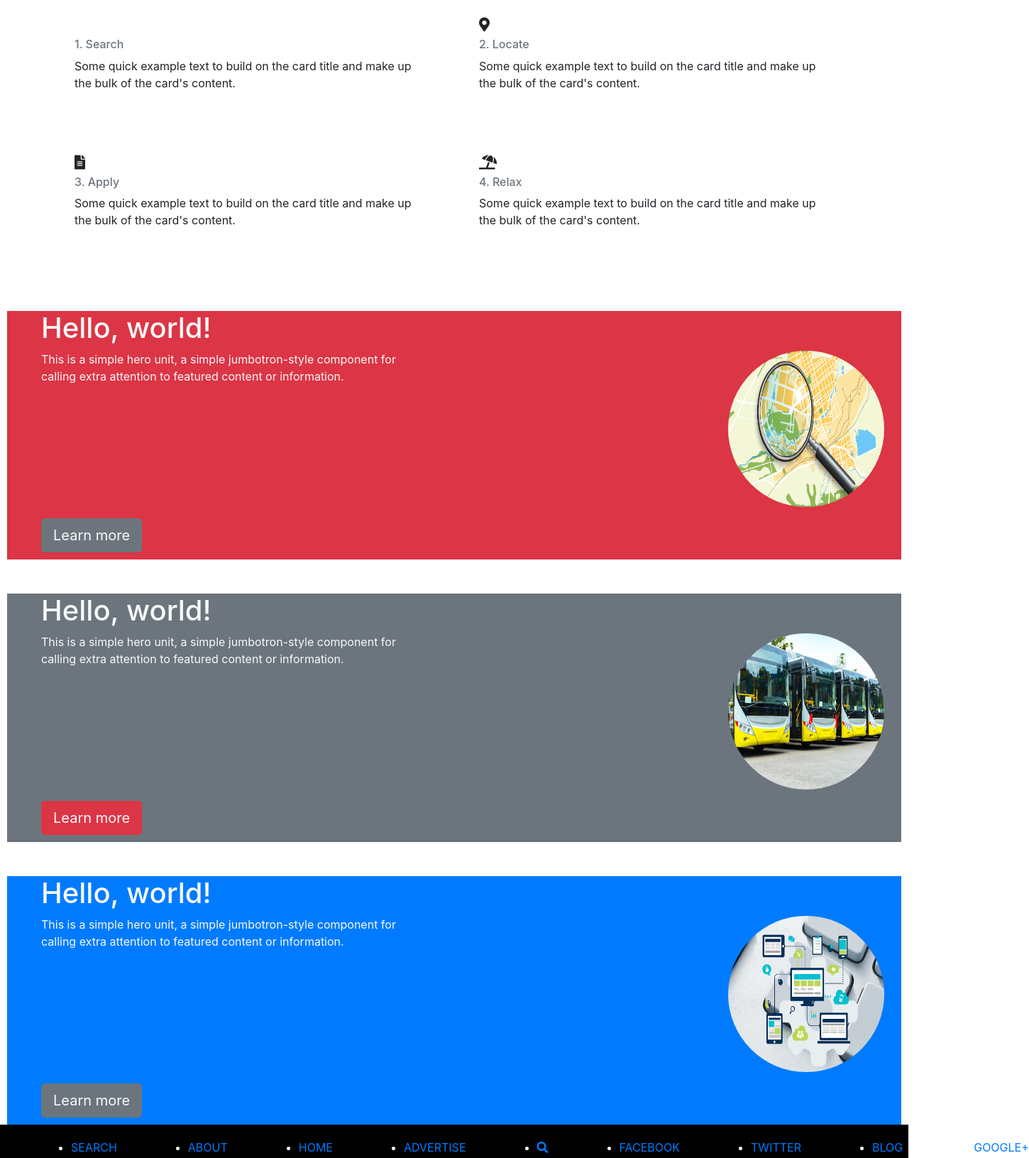
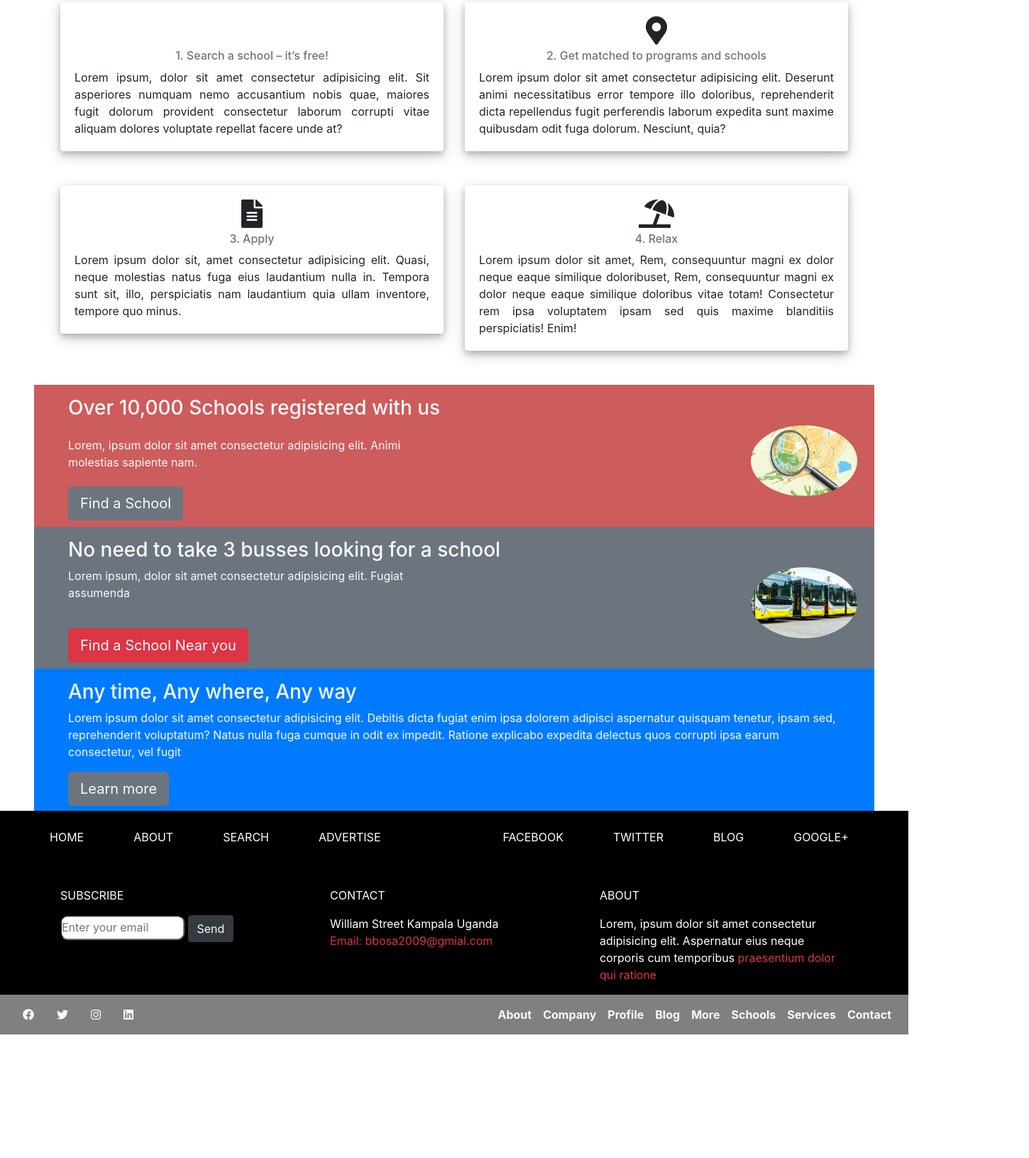
Before and after one commit to bmuhamood/Potashule-Solo-Project, a plain HTML site: page index.html in a window 1280 px wide. Shown: the part 623-2254 px from the top of the page at 71% size, 1450 px wide, since content can reach past the window. After the commit the page ends 2080 px from the top, so only its background shows below. Drawn offline with nearby package versions, Linux system fonts and the light colour scheme.

Commit message:
Added required CSS for structuring the page

```diff
--- a/index.html
+++ b/index.html
@@ -61,18 +61,18 @@
                 <div class="col-6 mt-5">
                     <div class="card border-0">
                         <div class="card-body">
-                          <h5 class="card-title"><i class="far fa-search"></i></h5>
-                          <h6 class="card-subtitle mb-2 text-muted">1. Search</h6>
-                          <p class="card-text">Some quick example text to build on the card title and make up the bulk of the card's content.</p>
+                          <h5 class="card-title text-center"><i class="far fa-search fa-2x"></i></h5>
+                          <h6 class="card-subtitle mb-2 text-muted text-center">1. Search a school – it’s free!</h6>
+                          <p class="card-text text-justify">Lorem ipsum, dolor sit amet consectetur adipisicing elit. Sit asperiores numquam nemo accusantium nobis quae, maiores fugit dolorum provident consectetur laborum corrupti vitae aliquam dolores voluptate repellat facere unde at?</p>
                         </div>
                       </div>
                 </div>
                 <div class="col-6 mt-5">
                     <div class="card border-0">
                         <div class="card-body">
-                          <h5 class="card-title"><i class="fas fa-map-marker-alt"></i></h5>
-                          <h6 class="card-subtitle mb-2 text-muted">2. Locate</h6>
-                          <p class="card-text">Some quick example text to build on the card title and make up the bulk of the card's content.</p>
+                          <h5 class="card-title text-center"><i class="fas fa-map-marker-alt fa-2x"></i></h5>
+                          <h6 class="card-subtitle mb-2 text-muted text-center">2. Get matched to programs and schools</h6>
+                          <p class="card-text text-justify">Lorem ipsum dolor sit amet consectetur adipisicing elit. Deserunt animi necessitatibus error tempore illo doloribus, reprehenderit dicta repellendus fugit perferendis laborum expedita sunt maxime quibusdam odit fuga dolorum. Nesciunt, quia?</p>
                         </div>
                       </div>
                 </div>
@@ -83,55 +83,56 @@
                 <div class="col-6 mt-5">
                     <div class="card border-0">
                         <div class="card-body">
-                          <h5 class="card-title"><i class="fas fa-file-alt"></i></h5>
-                          <h6 class="card-subtitle mb-2 text-muted">3. Apply</h6>
-                          <p class="card-text">Some quick example text to build on the card title and make up the bulk of the card's content.</p>
+                          <h5 class="card-title text-center"><i class="fas fa-file-alt fa-2x"></i></h5>
+                          <h6 class="card-subtitle mb-2 text-muted text-center">3. Apply</h6>
+                          <p class="card-text text-justify">Lorem ipsum dolor sit, amet consectetur adipisicing elit. Quasi, neque molestias natus fuga eius laudantium nulla in. Tempora sunt sit, illo, perspiciatis nam laudantium quia ullam inventore, tempore quo minus.</p>
                         </div>
                     </div>
                 </div>
                 <div class="col-6 mt-5">
                     <div class="card border-0">
                         <div class="card-body">
-                          <h5 class="card-title"><i class="fas fa-umbrella-beach"></i></h5>
-                          <h6 class="card-subtitle mb-2 text-muted">4. Relax</h6>
-                          <p class="card-text">Some quick example text to build on the card title and make up the bulk of the card's content.</p>
+                          <h5 class="card-title text-center"><i class="fas fa-umbrella-beach fa-2x"></i></h5>
+                          <h6 class="card-subtitle mb-2 text-muted text-center">4. Relax</h6>
+                          <p class="card-text text-justify">Lorem ipsum dolor sit amet, Rem, consequuntur magni ex dolor neque eaque similique doloribuset, Rem, consequuntur magni ex dolor neque eaque similique doloribus vitae totam! Consectetur rem ipsa voluptatem ipsam sed quis maxime blanditiis perspiciatis! Enim!</p>
                         </div>
                     </div>
                 </div>
                 </div>
             </section>
 
-            <section class="procedures-section pt-5">
-                    <div class="jumbotron-style bg-danger text-light">
-                        <h1 class="mt-5 ml-5">Hello, world!</h1>
+            <section class="procedures-sectionn ml-5 mr-5">
+                    <div class="jumbotron-style text-light pb-5 jumbo">
+                        <h3 class="mt-5 ml-5 pt-3">Over 10,000 Schools registered with us</h3>
                         <div class="side-image">
-                        <p class="description-text mr-5 ml-5">This is a simple hero unit, a simple jumbotron-style component for calling extra attention to featured content or information.</p>
+                        <p class="description-text mr-5 ml-5 mt-3">Lorem, ipsum dolor sit amet consectetur adipisicing elit. Animi molestias sapiente nam.</p>
                         <p class="with-us">
                         <img class="why-image rounded-circle mr-4" src="images/map-local-search-ss-1920.jpg" alt="why">
                         </div>
-                        <div>
-                        <a class="btn btn-secondary text-light btn-lg ml-5" href="#" role="button">Learn more</a>
+                        <div class="buttom-more">
+                            <a class="btn btn-secondary text-light btn-lg ml-5 button-more" href="#" role="button">Find a School</a>
+                        </p>
                     </div>
                     </div>
 
                     <div class="jumbotron-style bg-secondary text-light mt-0">
-                            <h1 class="mt-5 ml-5">Hello, world!</h1>
+                            <h3 class="ml-5 pt-3">No need to take 3 busses looking for a school</h3>
                             <div class="side-image">
-                            <p class="description-text mr-5 ml-5">This is a simple hero unit, a simple jumbotron-style component for calling extra attention to featured content or information.</p>
+                            <p class="description-text mr-5 ml-5">Lorem ipsum, dolor sit amet consectetur adipisicing elit. Fugiat assumenda </p>
                             <p class="with-us">
                             <img class="why-image rounded-circle mr-4" src="images/shutterstock_1108805465-1-1024x683.jpg" alt="why">
+                            </p>
                         </div>
-                        <div>
-                            <a class="btn btn-danger text-light btn-lg ml-5" href="#" role="button">Learn more</a>
+                        <div class="button-more">
+                            <a class="btn btn-danger text-light btn-lg ml-5" href="#" role="button">Find a School Near you</a>
                            </div>
                     </div>
 
                     <div class="jumbotron-style bg-primary text-light">
-                                <h1 class="mt-5 ml-5">Hello, world!</h1>
+                                <h3 class="ml-5 pt-3">Any time, Any where, Any way</h3>
                                 <div class="side-image">
-                                <p class="description-text mr-5 ml-5">This is a simple hero unit, a simple jumbotron-style component for calling extra attention to featured content or information.</p>
-                                <p class="with-us">
-                                <img class="why-image rounded-circle mr-4" src="images/atawad.png" alt="why">
+                                <p class="description-text mr-5 ml-5">Lorem ipsum dolor sit amet consectetur adipisicing elit. Debitis dicta fugiat enim ipsa dolorem adipisci aspernatur quisquam tenetur, ipsam sed, reprehenderit voluptatum? Natus nulla fuga cumque in odit ex impedit.
+                                Ratione explicabo expedita delectus quos corrupti ipsa earum consectetur, vel fugit </p>
                                 </div>
                         <div>
                             <a class="btn btn-secondary text-light btn-lg ml-5" href="#" role="button">Learn more</a>
@@ -142,67 +143,85 @@
         </main>
 
         <footer class="footer-section">
+            <div class="header-footer-bg">
             <div class="header-footer">
                 <ul>
+                    <li><a href="#">HOME</a></li>
+                    <li><a href="#">ABOUT</a></li>
                     <li><a href="#">SEARCH</a></li>
-                    <li><a href="#">ABOUT</a></li>
-                    <li><a href="#"> HOME</a></li>
                     <li><a href="#">ADVERTISE</a></li>
-                    <li><a href="#"><i class="fas fa-search"></a></i></a></li>
+                    <li><a href="#"><i class="far fa-map-marker-alt fa-2x"></i></a></li>
                     <li><a href="#">FACEBOOK</a></li>
                     <li><a href="#">TWITTER</a></li>
                     <li><a href="#">BLOG</a></li>
                     <li><a href="#">GOOGLE+</a></li>
                 </ul>
             </div>
+            <hr class="hr-line">
             <div class="middle-footer">
+             <div class="container">
+                 <div class="row">
+                   <div class="col-4">
                     <div class="subscrib-form">
                         <p>SUBSCRIBE</p>
                         <div>
-                    <input type="text" placeholder="Enter your email">
-                    <button type="button bg-secondary text-light">Send</button>
+                        <input type="email" class="email-input" placeholder="Enter your email">
+                        <button type="button" class="btn btn-dark text-light">Send</button>
                         </div>
                     </div>
+                   </div>
+                <div class="col-4">
                     <div>
                         <p>CONTACT</p>
                         William Street Kampala Uganda <br>
-                Email: bbosa2009@gmial.com
+                        <span class="text-danger">Email: bbosa2009@gmial.com</span>
                     </div>
+                </div>
+                <div class="col-4">
                     <div class="about">
                         <p>ABOUT</p>
                         <p>Lorem, ipsum dolor sit amet consectetur adipisicing elit.
-                Aspernatur eius neque corporis cum temporibus praesentium dolor qui ratione
-                repellat fuga suscipit deleniti delectus, quo eaque quia distinctio quisquam,
-                tempore consequuntur.Autem reiciendis in, eligendi maxime doloremque repudiandae
-                vitae et ea amet dolorum inventore fuga cumque, a dolorem odit quidem consequatur
-                architecto saepe, temporibus deserunt. Dolorem inventore corrupti doloremque ea ab.</p>
+                        Aspernatur eius neque corporis cum temporibus <span class="text-danger">praesentium dolor qui ratione </span></p>
                     </div>
                 </div>
-
-        <div class="bottom-footer">
-            <div class="left-footer">
-            <ul>
-                <li><a href="#"></li><i class="fa fa-facebook"></i></a></li>
-                <li><a href="#"></li><i class="fa fa-twitter"></i></a></li>
-                <li><a href="#"></li><i class="fa fa-website"></i></a></li>
-                <li><a href="#"></li><i class="fa fa-twitter"></i></a></li>
-                <li><a href="#"></li><i class="fa fa-instagram"></i></a></li>
+                </div>
+             </div>
+        </div>
+    </div>
+    <nav class="navbar navbar-expand-lg navbar-light footer-bottom">
+        <a class="navbar text-light" href="#"><i class="fab fa-facebook"></i></a>
+        <a class="navbar text-light" href="#"><i class="fab fa-twitter"></i></a>
+        <a class="navbar text-light" href="#"><i class="fab fa-instagram"></i></a>
+        <a class="navbar text-light" href="#"><i class="fab fa-linkedin"></i></a>
+        <div class="collapse navbar-collapse" id="navbarNav">
+          <ul class="navbar-nav">
+            <li class="nav-item">
+              <a class="nav-link text-light" href="#">About</i></a>
+            </li>
+            <li class="nav-item">
+              <a class="nav-link text-light" href="#">Company</i></a>
+            </li>
+            <li class="nav-item">
+              <a class="nav-link text-light" href="#">Profile</i></a>
+            </li>
+            <li class="nav-item">
+              <a class="nav-link text-light" href="#">Blog</i></a>
+            </li>
+            <li class="nav-item">
+                <a class="nav-link text-light" href="#">More</i></a>
+              </li>
+              <li class="nav-item">
+                <a class="nav-link text-light" href="#">Schools</i></a>
+              </li>
+              <li class="nav-item">
+                <a class="nav-link text-light" href="#">Services</i></a>
+              </li>
+              <li class="nav-item">
+                <a class="nav-link text-light" href="#">Contact</i></a>
+              </li>
           </ul>
         </div>
-        <div class="left-footer">
-            <ul>
-                <li><a href="#">About</a></li>
-                <li><a href="#">Company</a></li>
-                <li><a href="#">Profile</a></li>
-                <li><a href="#">Blog</a></li>
-                <li><a href="#">More</a></li>
-                <li><a href="#">Schools</a></li>
-                <li><a href="#">Services</a></li>
-                <li><a href="#">Contat-us</a></li>
-            </ul>
-        </div>
-        </div>
+      </nav>
         </footer>
-
     </body>
 </html>
--- a/style.css
+++ b/style.css
@@ -19,6 +19,11 @@
   background-size: cover;
   height: 500px;
   color: white;
+}
+
+.card {
+ box-shadow: 0 4px 8px 0 rgba(0, 0, 0, 0.2), 0 6px 20px 0 rgba(0, 0, 0, 0.19);
+ width: 100%;
 }
 
 .jumbotron h4 {
@@ -61,19 +66,22 @@
   text-align: center;
 }
 
-.procedures-section {
- margin-left: 10px;
- margin-right: 10px;
+.jumbotron-style {
+    height: 200px;
 }
 
-.jumbotron-style {
-    height: 350px;
+.jumbo {
+  background-color: indianred;
 }
 
 .why-image {
-  width: 220px;
-  height: 220px;
+  width: 150px;
+  height: 100px;
   margin-left: 400px;
+}
+
+.button-more {
+ transform: translateY(-30px);
 }
 
 .side-image {
@@ -81,11 +89,19 @@
  justify-content: space-around;
 }
 
-.footer-section {
+.header-footer-bg {
   background-color: black;
   color: white;
   width: 100%;
   height: auto;
+}
+
+.email-input {
+  width: 50%;
+  height: 35px;
+  margin-right: 0;
+  padding-right: 0;
+  border-radius: 10px;
 }
 
 .header-footer {
@@ -94,18 +110,30 @@
 
 .header-footer ul {
   display: flex;
-  flex-direction: row;
+  width: 50rem;
+  height: 100%;
+  justify-content: space-between;
+  align-items: center;
 }
 
 .header-footer li {
-  margin-left: 100px;
-  text-align: center;
+  margin-left: 70px;
   margin-top: 20px;
-  justify-content: center;
   margin-bottom: 20px;
-  color: white;
+  list-style: none;
 }
 
-.header-footer a {
+.header-footer ul li a {
   text-decoration: none;
+  color: white;
+  font-weight: 400;
 }
+
+.footer-bottom{
+  background-color: grey;
+}
+
+.footer-bottom ul li a {
+    text-decoration: none;
+    list-style: none;
+}
```
Lines whose indentation alone changed are shown as unchanged.
